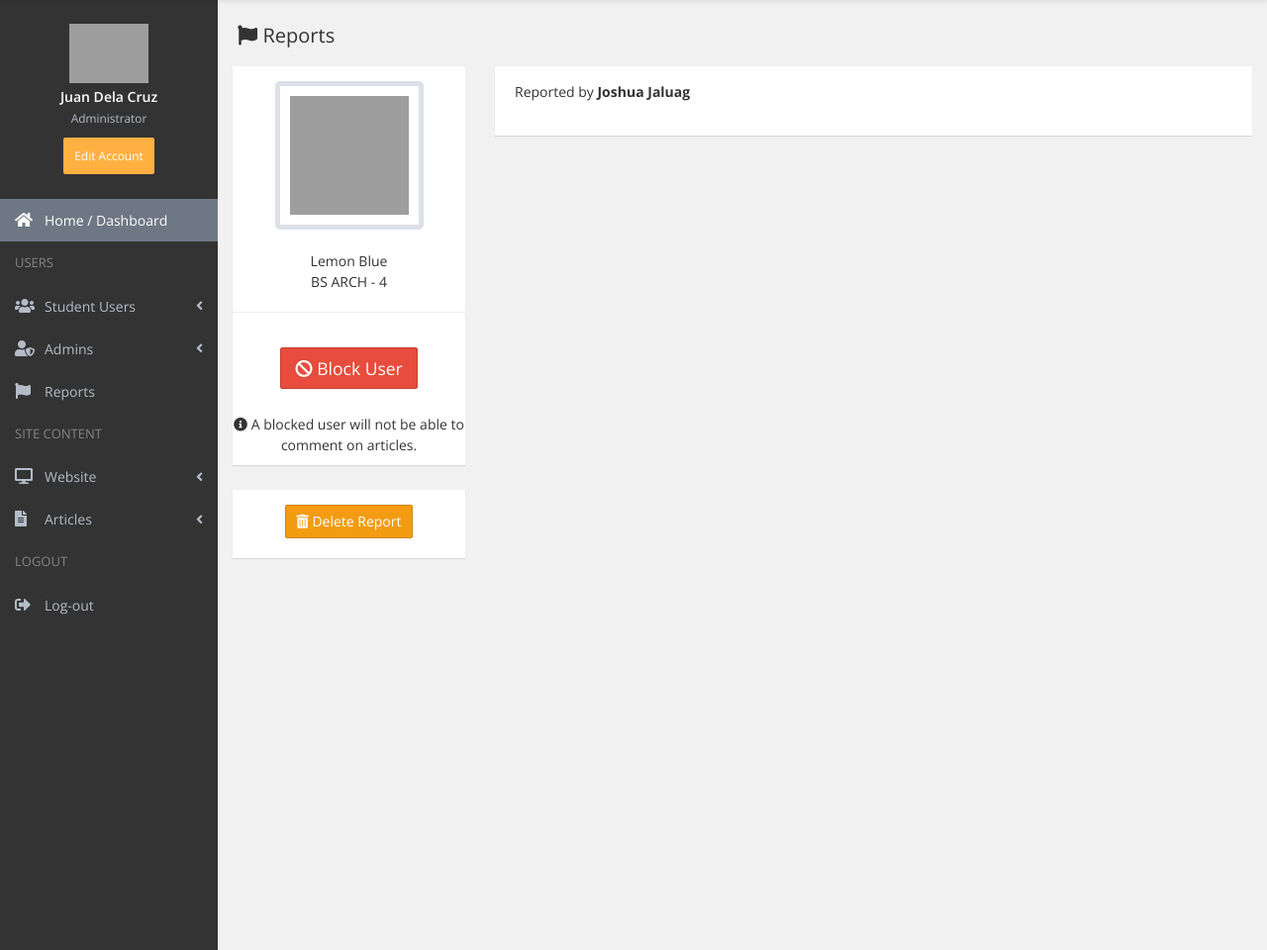
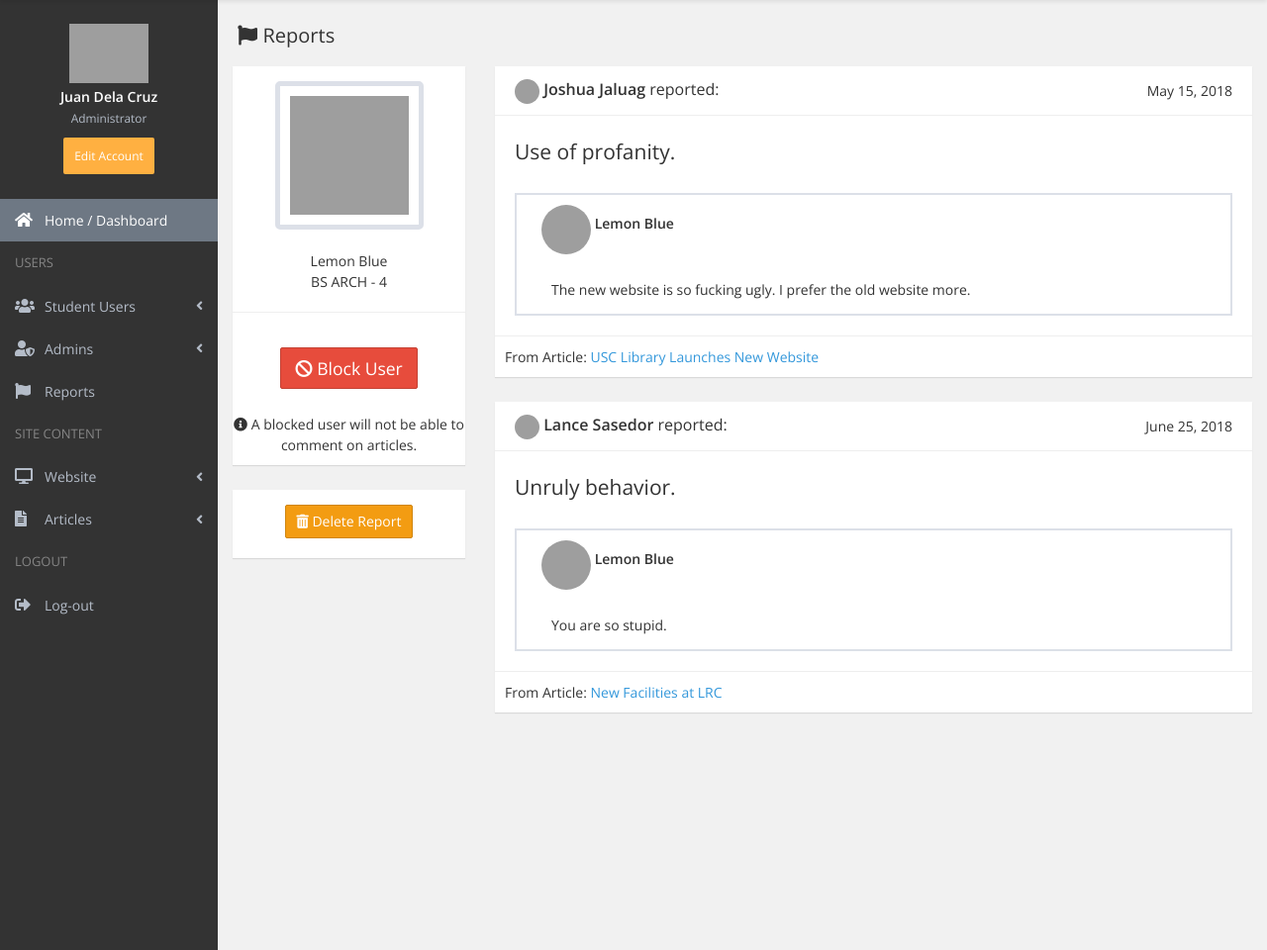
Before and after one commit to lance173/capstone-admin, a PHP site: page /views/reported-user.php in a window 1280 px wide. Shown: the part 56-1016 px from the top of the page at 99% size. Run offline with PHP 8.4, Linux system fonts and the light colour scheme; some libraries are stand-ins or nearby versions; grey boxes are pictures that could not be loaded.

Commit message:
17:50 10/18/18

```diff
--- a/assets/css/custom.css
+++ b/assets/css/custom.css
@@ -592,3 +592,37 @@ html, body{
     box-shadow: none;
     background-image: none;
   }
+
+  .reporter-img{
+    height: 25px;
+    width: 25px;
+    border-radius: 100%
+  }
+
+  .report-reason{
+    margin-top: 10px;
+  }
+
+  .reported-comment{
+    margin-top: 30px;
+    padding-left: 25px;
+    border: 2px solid #dce0e8;
+  }
+
+ .reported-nombre{
+    font-weight: 600;
+    display: inline-block;
+    margin-top: 10px;
+  }
+
+  .reported-comment img{
+    margin-top: 10px;
+    height: 50px;
+    width: 50px;
+    border-radius: 100%
+  }
+
+  .reported-comment p{
+    margin-top: 25px;
+    padding-left: 10px;
+  }
--- a/views/footer.php
+++ b/views/footer.php
@@ -28,6 +28,15 @@
     <script src="../assets/vendors/chart.js/dist/Chart.min.js" type="text/javascript"></script>
     <script src="../assets/vendors/DataTables/datatables.min.js" type="text/javascript"></script>
 
+    <script src="../assets/vendors/Flot/jquery.flot.js" type="text/javascript"></script>
+    <script src="../assets/vendors/Flot/jquery.flot.resize.js" type="text/javascript"></script>
+    <script src="../assets/vendors/Flot/jquery.flot.pie.js" type="text/javascript"></script>
+    <script src="../assets/vendors/Flot/jquery.flot.time.js" type="text/javascript"></script>
+    <script src="../assets/vendors/flot.tooltip/js/jquery.flot.tooltip.min.js" type="text/javascript"></script>
+    <script src="../assets/vendors/Flot/jquery.flot.categories.js" type="text/javascript"></script>
+    <script src="../assets/vendors/Flot/jquery.flot.stack.js" type="text/javascript"></script>
+    <script src="../assets/vendors/Flot/jquery.flot.selection.js" type="text/javascript"></script>
+    <script src="../assets/vendors/flot-orderBars/js/jquery.flot.orderBars.js" type="text/javascript"></script>
     <!-- PAGE LEVEL SCRIPTS-->
     <script type="text/javascript">
         $(function() {
@@ -44,6 +53,7 @@
             });
         })
     </script>
+    <script src="../assets/js/scripts/charts_flot_demo.js" type="text/javascript"></script>
 
 </body>
 
--- a/views/reported-table.php
+++ b/views/reported-table.php
@@ -31,19 +31,19 @@
                                         <td>1</td>
                                         <td>Apple Red</td>
                                         <td>Reported on <b>5 counts</b> </td>
-                                        <td><a class="btn btn-vwrptusr" href="#" role="button"> View </a></td>
+                                        <td><a class="btn btn-vwrptusr" href="reported-user.php" role="button"> View </a></td>
                                     </tr>
                                     <tr>
                                         <td>2</td>
                                         <td>Lemon Blue</td>
                                         <td>Reported on <b>7 counts</b> </td>
-                                        <td><a class="btn btn-vwrptusr" href="#" role="button"> View </a></td>
+                                        <td><a class="btn btn-vwrptusr" href="reported-user.php" role="button"> View </a></td>
                                     </tr>
                                     <tr>
                                         <td>3</td>
                                         <td>Orange Yellow</td>
                                         <td>Reported on <b>1 count</b> </td>
-                                        <td><a class="btn btn-vwrptusr" href="#" role="button"> View </a></td>
+                                        <td><a class="btn btn-vwrptusr" href="reported-user.php" role="button"> View </a></td>
                                     </tr>
                                 </tbody>
                             </table>
--- a/views/reported-user.php
+++ b/views/reported-user.php
@@ -38,13 +38,50 @@
                 </div>
                 <div class="col-md-9">
                     <div class="ibox">
+                        <div class="ibox-head">
+                            <div class="ibox-title">
+                                <img src="../assets/img/default-avatar.jpg" class="reporter-img"> Joshua Jaluag <span style="font-weight: normal;"> reported: </span>
+                            </div>
+                            <div>
+                                May 15, 2018
+                            </div>
+                        </div>
                         <div class="ibox-body">
-                             <!-- USC ID input-->
-                                <div class="form-group">
-                                    Reported by <b> Joshua Jaluag </b>
-                                </div>
+                            <h4 class="report-reason"> Use of profanity. </h4>
+                            <div class="reported-comment">
+                                <img src="../assets/img/default-avatar.jpg"> <div class="reported-nombre"> Lemon Blue </div>
+                                <p>
+                                    The new website is so fucking ugly. I prefer the old website more.
+                                </p>
+                            </div>
+                        </div>
+                        <div class="ibox-footer">
+                            <div style="padding-left: 10px;"> From Article: <a href="#"> USC Library Launches New Website </a> </div>
                         </div>
                     </div>
+                    <div class="ibox">
+                        <div class="ibox-head">
+                            <div class="ibox-title">
+                                <img src="../assets/img/default-avatar.jpg" class="reporter-img"> Lance Sasedor <span style="font-weight: normal;"> reported: </span>
+                            </div>
+                            <div>
+                                June 25, 2018
+                            </div>
+                        </div>
+                        <div class="ibox-body">
+                            <h4 class="report-reason"> Unruly behavior. </h4>
+                            <div class="reported-comment">
+                                <img src="../assets/img/default-avatar.jpg"> <div class="reported-nombre"> Lemon Blue </div>
+                                <p>
+                                    You are so stupid.
+                                </p>
+                            </div>
+                        </div>
+                        <div class="ibox-footer">
+                            <div style="padding-left: 10px;"> From Article: <a href="#"> New Facilities at LRC </a> </div>
+                        </div>
+                    </div>
+                </div>
                 </div>
             </div>
 
```
Also changed, not shown: views/home.php (+20 -37 lines), assets/img/posts/bk-fr2121.jpg (renamed from assets/img/bk-fr2121.jpg), assets/img/posts/facl-212121.jpg (renamed from assets/img/facl-212121.jpg), assets/img/posts/lnch212.jpg (renamed from assets/img/lnch212.jpg), assets/img/posts/uscnc-bkrdng.jpg (added).
